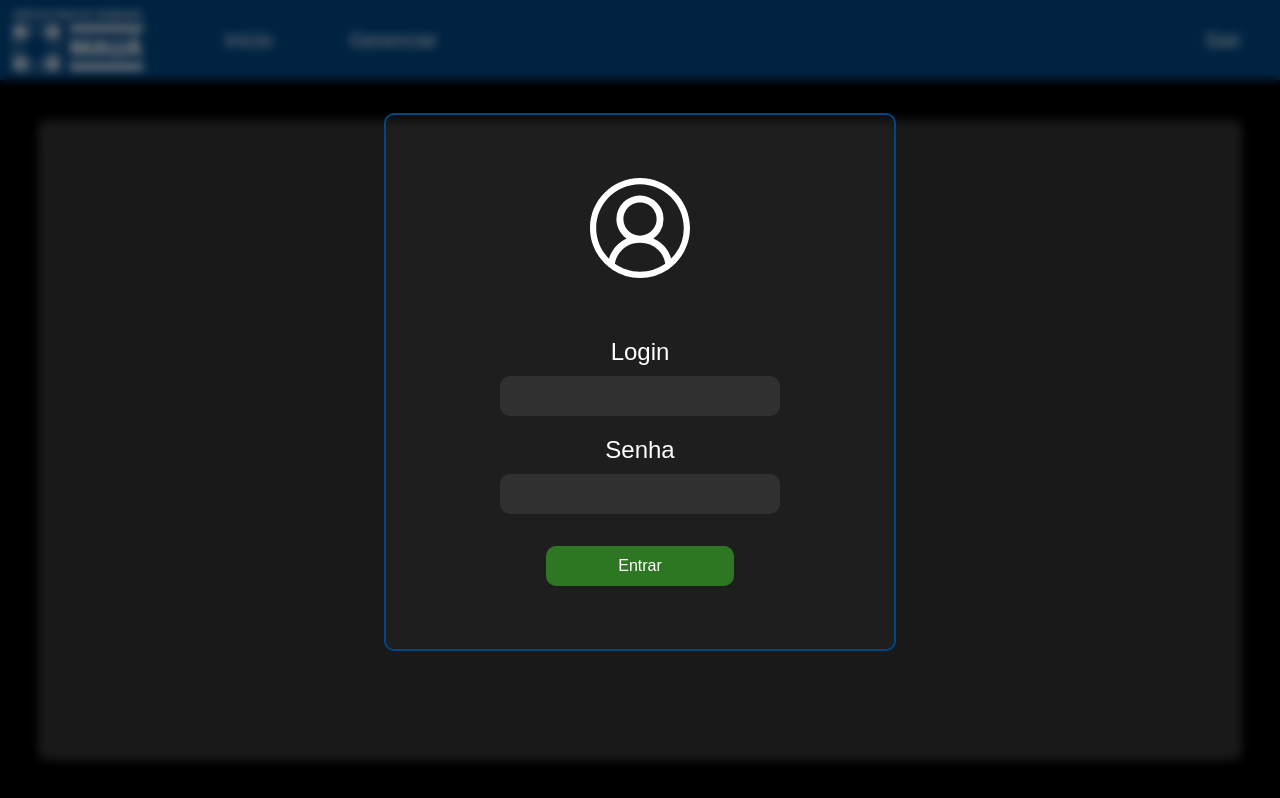
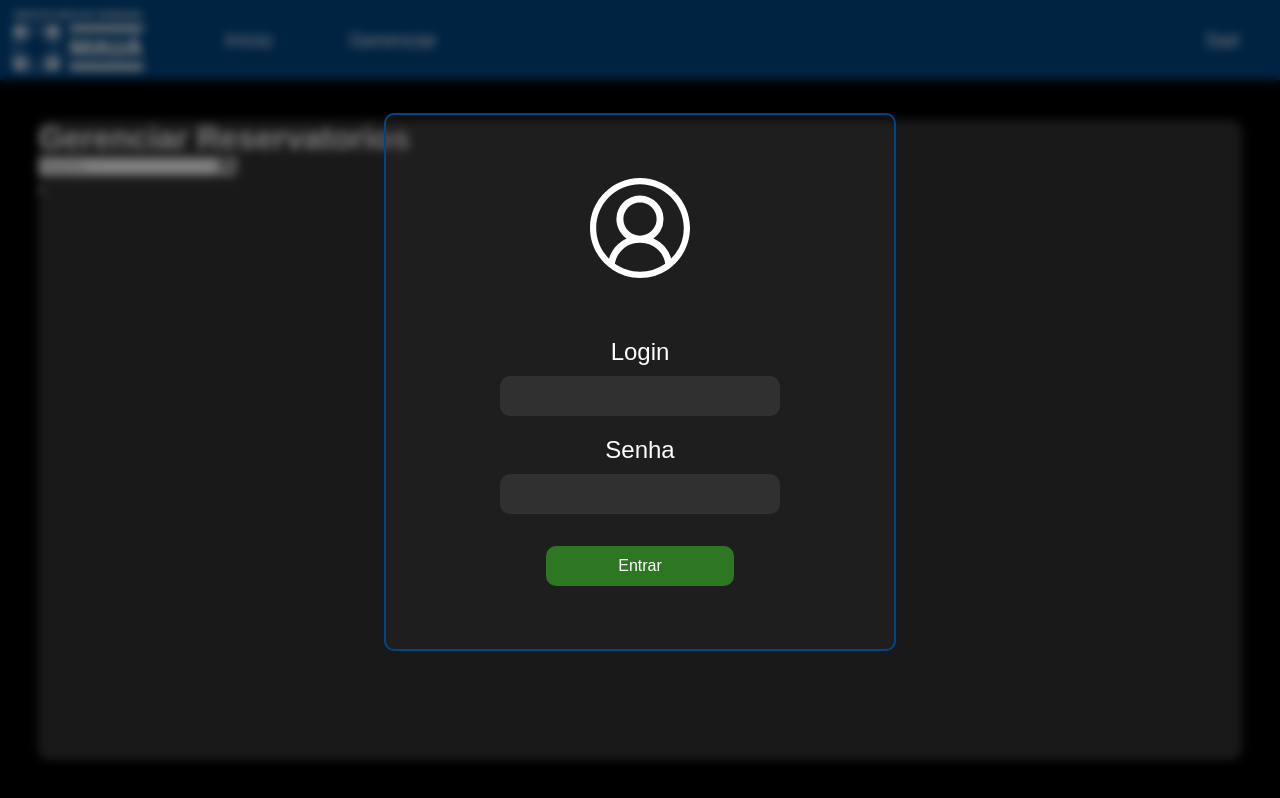
Before and after one commit to leo-gc/PI-dashboard-frontend, a React (Vite) app: page / in a window 1280 px wide. Built offline with nearby package versions, Linux system fonts and the light colour scheme.

Commit message:
Gerenciamento de reservatorios
Gerenciamento de reservatorios

```diff
--- a/index.html
+++ b/index.html
@@ -2,6 +2,7 @@
 <html lang="en">
   <head>
     <meta charset="UTF-8" />
+    <link rel="stylesheet" href="https://cdnjs.cloudflare.com/ajax/libs/font-awesome/5.15.3/css/all.min.css">
     <link rel="icon" type="image/svg+xml" href="/vite.svg" />
     <link rel="preconnect" href="https://fonts.googleapis.com">
     <link rel="preconnect" href="https://fonts.gstatic.com" crossorigin>
--- a/package.json
+++ b/package.json
@@ -7,7 +7,8 @@
     "dev": "vite",
     "build": "tsc && vite build",
     "lint": "eslint . --ext ts,tsx --report-unused-disable-directives --max-warnings 0",
-    "preview": "vite preview"
+    "preview": "vite preview",
+    "start": "vite dev"
   },
   "dependencies": {
     "axios": "^1.6.8",
--- a/src/components/MainContainer/index.tsx
+++ b/src/components/MainContainer/index.tsx
@@ -2,6 +2,22 @@ import { Container } from "./styles";
 
 export function MainContainer() {
   return <Container>
-    <h1>IMT</h1>
+    <div>
+      <h1>Gerenciar Reservatorios</h1>
+    </div>
+    <div>
+      <form>
+      <form>
+          <input type="text" placeholder="Search..." />
+          <button type="submit">
+            <i className="fas fa-search"></i>
+          </button>
+        </form>
+      </form>
+      <button></button>
+    </div>
+    <div>
+
+    </div>
   </Container>
 }
--- a/src/components/MainContainer/styles.ts
+++ b/src/components/MainContainer/styles.ts
@@ -8,4 +8,5 @@ export const Container = styled.div`
   /* Caso queira arredondar os cantos do card */
   border-radius: 10px;
   margin-bottom: 80px;
+  color: #ffffff
 `
--- a/src/pages/Home.tsx
+++ b/src/pages/Home.tsx
@@ -33,7 +33,8 @@ export default function Home() {
     >
         <Navbar onLogout={handleLogout}/>
         <BlankSpace>
-          <MainContainer></MainContainer>
+          <MainContainer>
+          </MainContainer>
         </BlankSpace>
         {popUpLogin === true && <PopUpLogin onLogin={handleLogin} />}
     </div>
```
